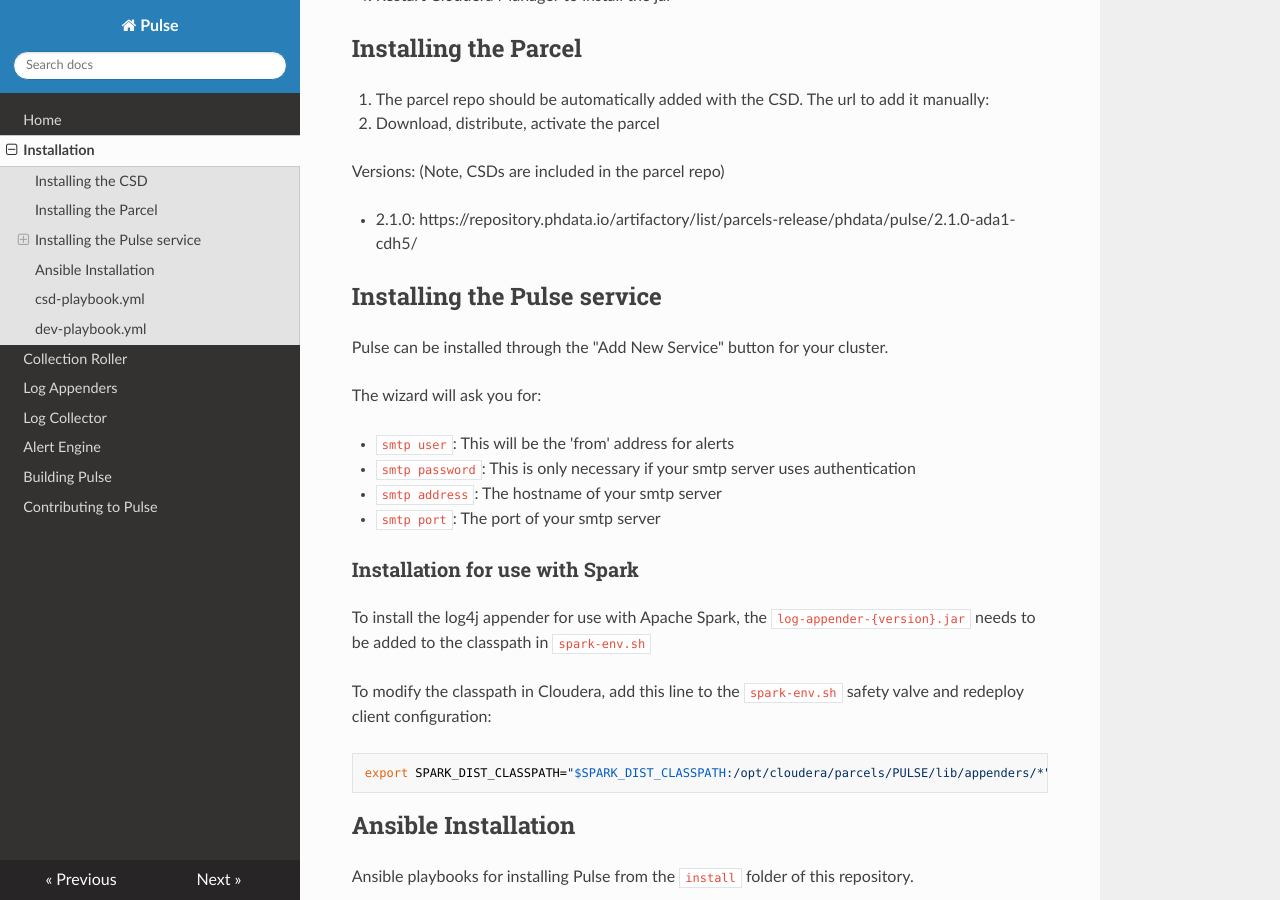
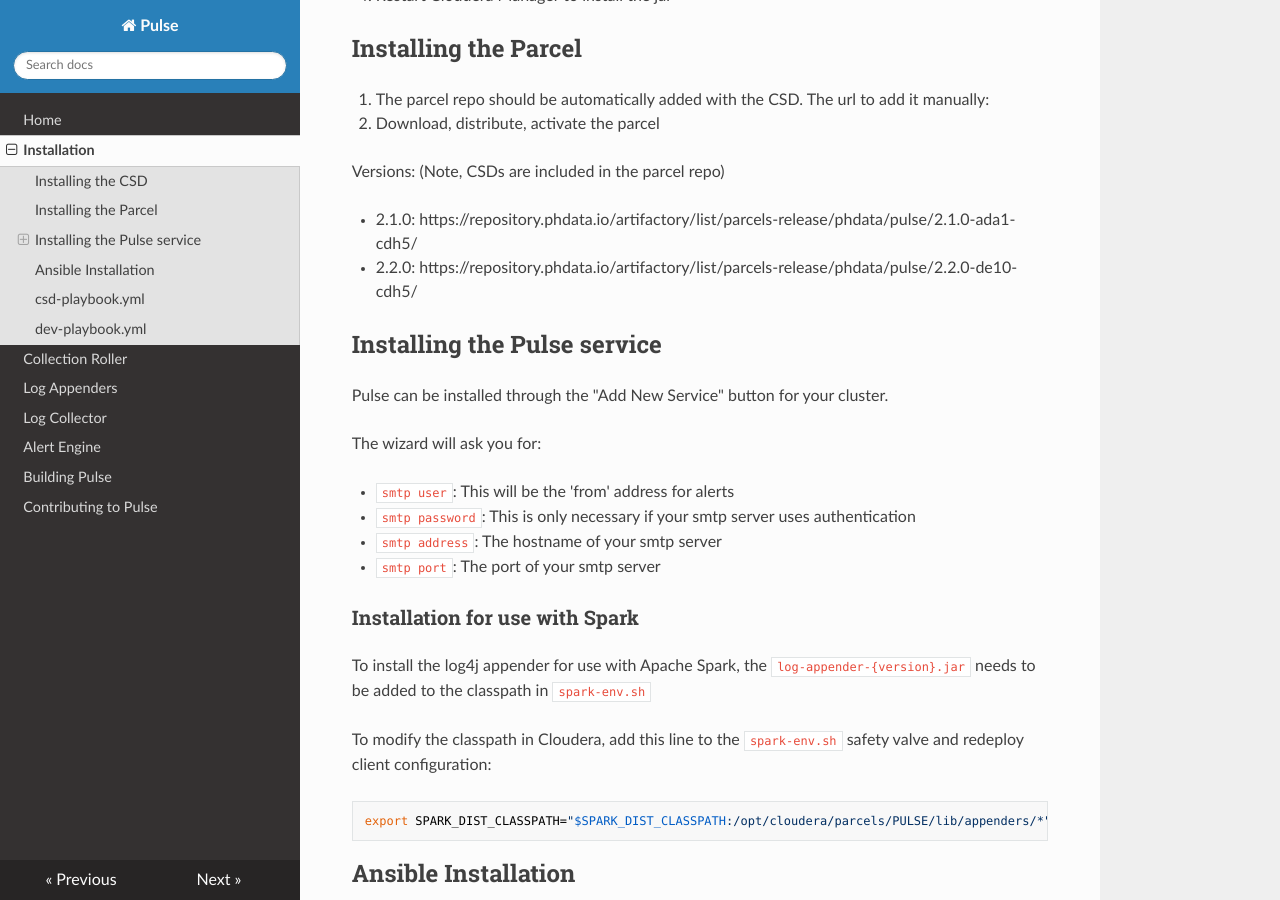
Before and after one commit to phdata/pulse, an MkDocs documentation site: the page built from docs/installation.md, in a window 1280 px wide and 900 px high, scrolled down 379 px. Built offline with MkDocs 1.6.1, drawn with Linux system fonts in a browser that asks for light colours; nearby versions of some CDN libraries; old or Windows-style settings are respelled for this version of MkDocs.

Commit message:
Add new parcel link

```diff
--- a/docs/installation.md
+++ b/docs/installation.md
@@ -17,6 +17,7 @@
 (Note, CSDs are included in the parcel repo)
 
 - 2.1.0: https://repository.phdata.io/artifactory/list/parcels-release/phdata/pulse/2.1.0-ada1-cdh5/
+- 2.2.0: https://repository.phdata.io/artifactory/list/parcels-release/phdata/pulse/2.2.0-de10-cdh5/
 
 ## Installing the Pulse service
 
```
